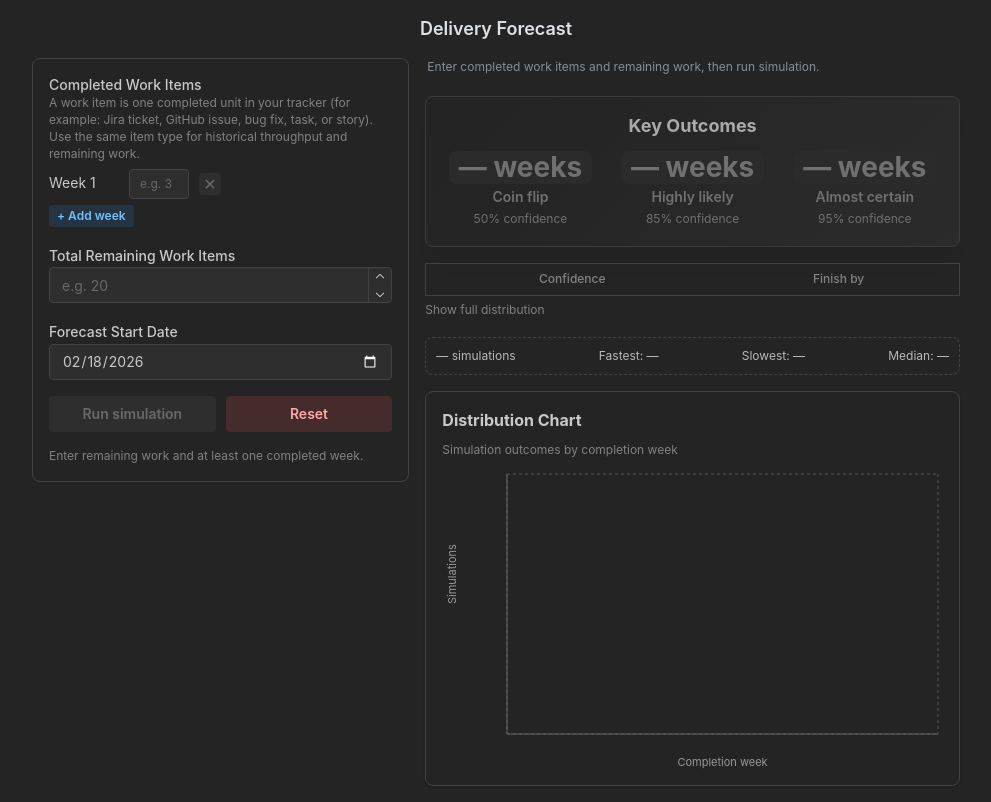
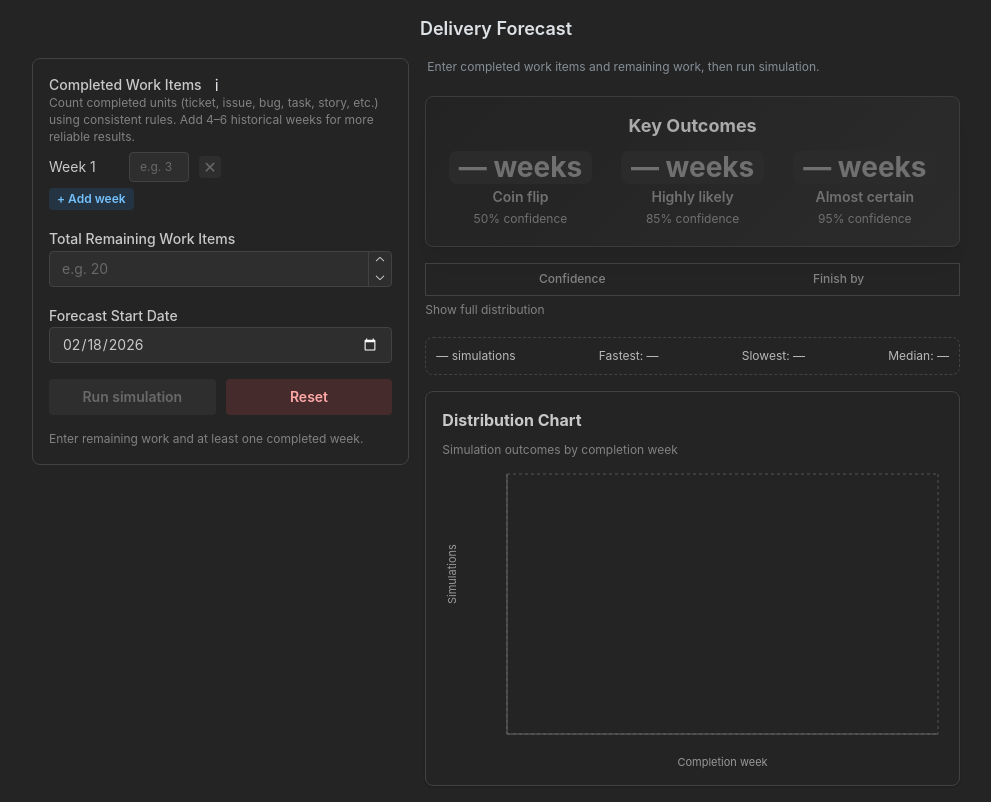
Before and after one commit to ZakLaughton/monte-carlo-forecaster, a React (Vite) app: page / in a window 1280 px wide. Shown: the whole page, without its empty margins (144-1135 px from the left). Built offline with nearby package versions, Linux system fonts and the light colour scheme.

Commit message:
feat: add tooltip for work item definition in WeeklyThroughputInput

```diff
--- a/src/components/WeeklyThroughputInput.tsx
+++ b/src/components/WeeklyThroughputInput.tsx
@@ -6,6 +6,7 @@ import {
   Group,
   ActionIcon,
   Text,
+  Tooltip,
 } from "@mantine/core";
 
 type Props = {
@@ -54,13 +55,38 @@ export const WeeklyThroughputInput = ({ velocities, onChange }: Props) => {
   return (
     <Stack gap={6}>
       <div>
-        <Text fw={500} size="sm">
-          Completed Work Items
-        </Text>
+        <Group gap={6} align="center" wrap="nowrap">
+          <Text fw={500} size="sm">
+            Completed Work Items
+          </Text>
+          <Tooltip
+            label={
+              <>
+                A work item is any completed unit in your tracker (ticket,
+                issue, bug, task, story). A work item is any completed unit in
+                your tracker (ticket, issue, bug, task, story, etc.).
+                <br />
+                Use consistent counting rules for both historical throughput and
+                remaining work.
+              </>
+            }
+            multiline
+            w={320}
+            withArrow
+          >
+            <ActionIcon
+              size="xs"
+              variant="subtle"
+              color="gray"
+              aria-label="Work item definition"
+            >
+              i
+            </ActionIcon>
+          </Tooltip>
+        </Group>
         <Text size="xs" c="dimmed">
-          A work item is one completed unit in your tracker (for example: Jira
-          ticket, GitHub issue, bug fix, task, or story). Use the same item type
-          for historical throughput and remaining work.
+          Count completed units (ticket, issue, bug, task, story, etc.) using
+          consistent rules. Add 4–6 historical weeks for more reliable results.
         </Text>
       </div>
 
```
